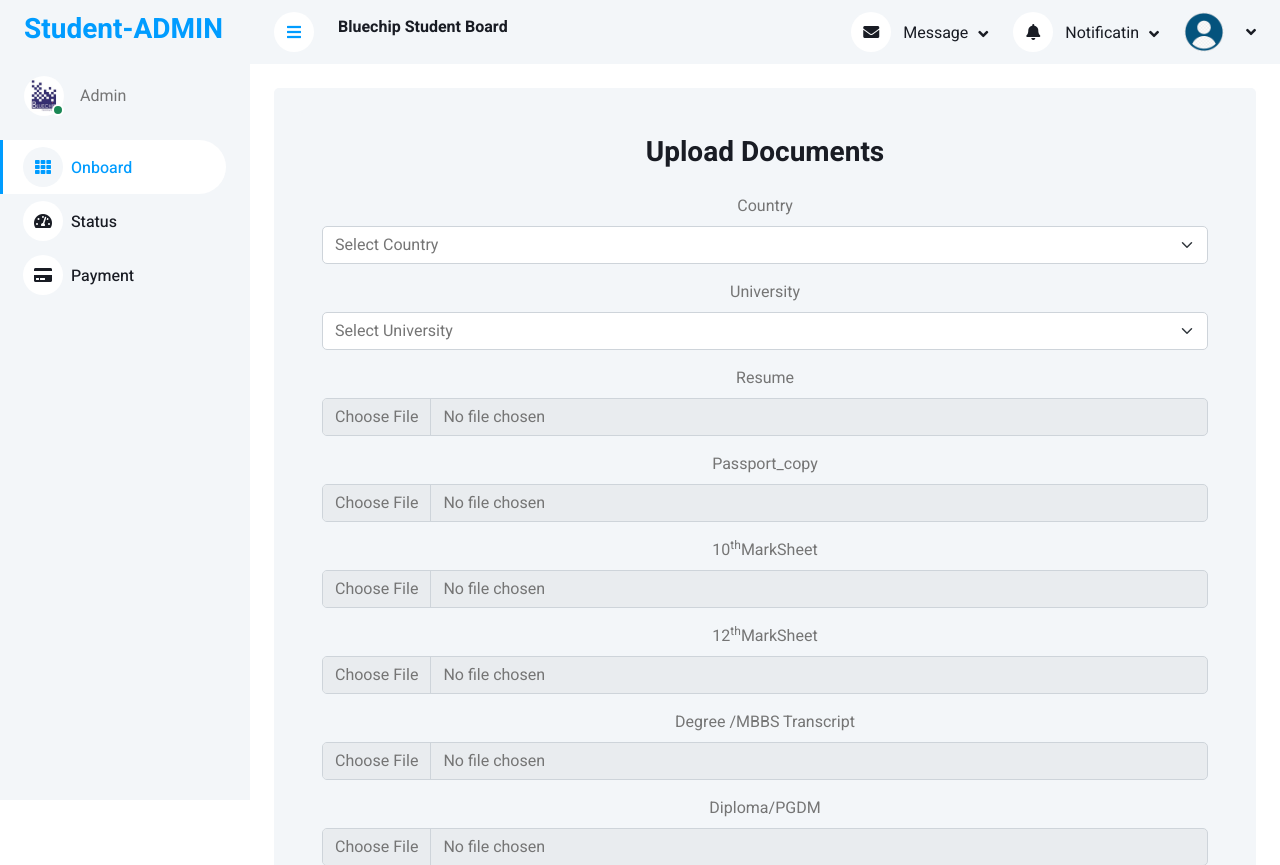
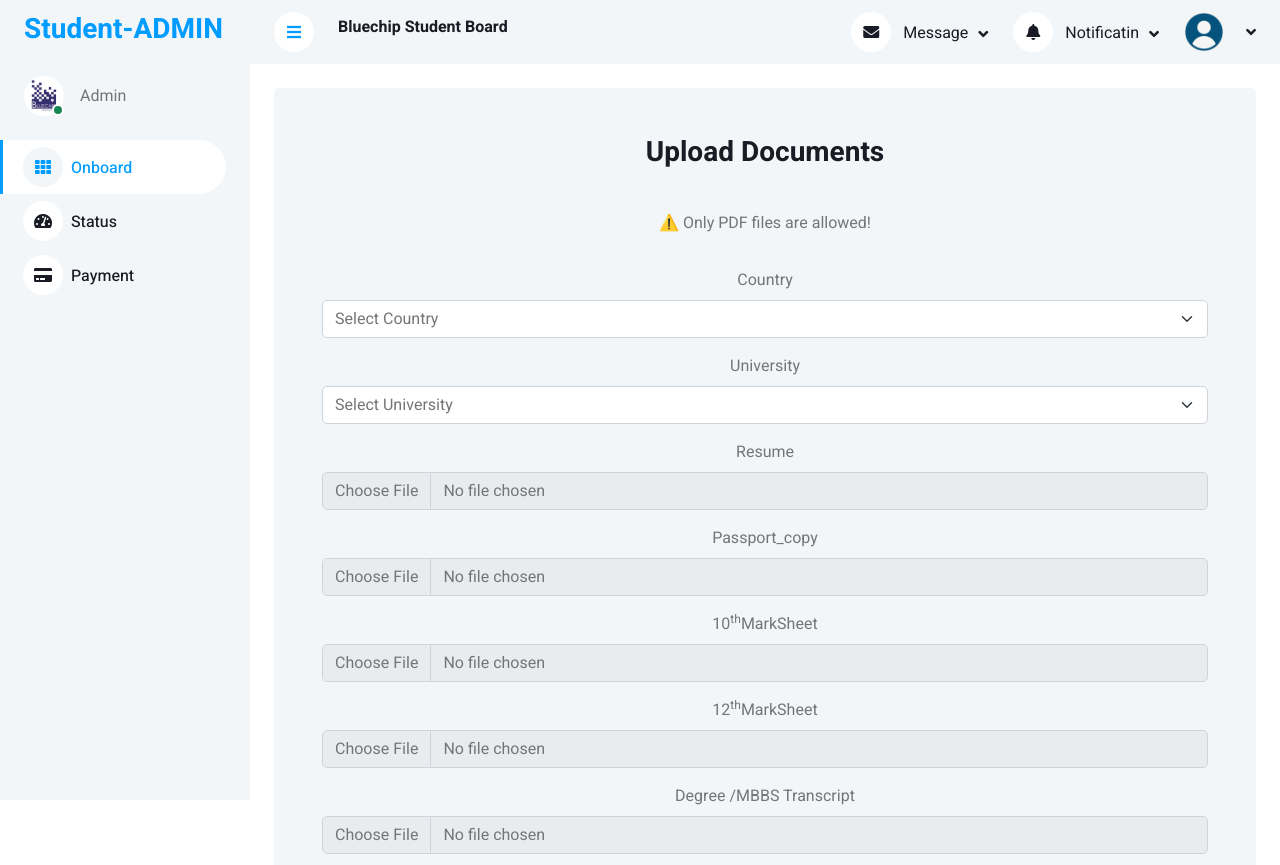
Before and after one commit to rudrateja95/Bluechip_orgnl, a Flask app: template templates/adm_student.html in a window 1280 px wide. Shown: the top 865 px of the page. Run offline with Flask 3, Linux system fonts and the light colour scheme; the template is opened without the code that fills it, so the values that code supplies are empty; some libraries are stand-ins or nearby versions.

Commit message:
Updated adm_student

```diff
--- a/templates/adm_student.html
+++ b/templates/adm_student.html
@@ -62,7 +62,7 @@
                 <div class="navbar-nav w-100">
                     <a href="{{ url_for('adm_student') }}" class="nav-item nav-link active"><i class="fa fa-th me-2"></i>Onboard</a>
                     <a href="{{ url_for('status') }}" class="nav-item nav-link "><i class="fa fa-tachometer-alt me-2"></i>Status</a>
-                    <a href="{{ url_for('') }}" class="nav-item nav-link "><i class="fa fa-credit-card me-2"></i>Payment</a>
+                    <a  class="nav-item nav-link "><i class="fa fa-credit-card me-2"></i>Payment</a>
                 </div>
             </nav>
         </div>
@@ -178,6 +178,9 @@
                                                 {% endfor %}
                                               {% endif %}
                                            {% endwith %}
+                                           <div id="alertBox" class="alert alert-yellow" role="alert" >
+                                            <blink>⚠️ Only PDF files are allowed!</blink>
+                                           </div>
                                     <form action="/upload" method="POST" enctype="multipart/form-data">
                                         <div class=" mb-3">
                                             <label for="country" class="form-label">Country</label>
@@ -200,6 +203,7 @@
                                             <div class="mb-3">
                                                 <label for="formFile" class="form-label">Resume</label>
                                                 <input class="form-control" type="file" name="resume" id="formFile"  >
+
                                             </div>
                                             <div class="mb-3">
                                                 <label for="formFile" class="form-label">Passport_copy</label>
```
